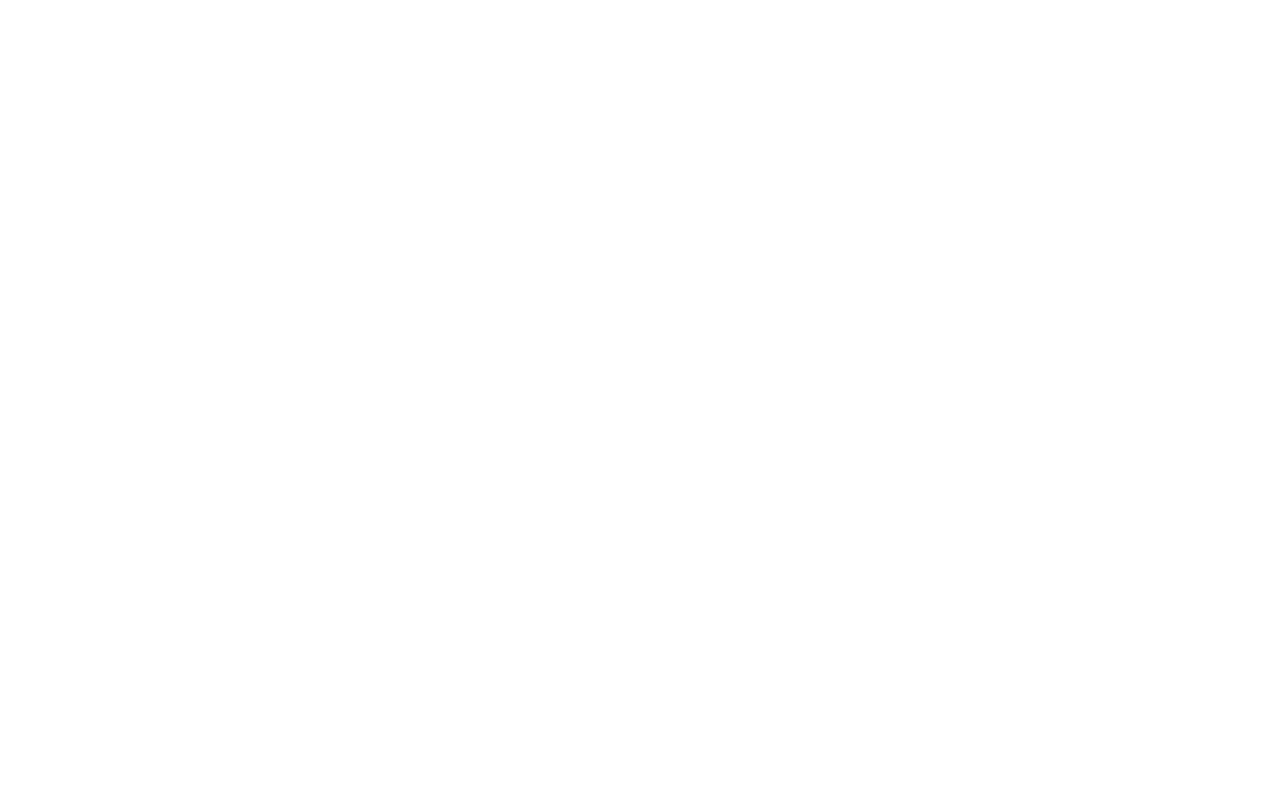
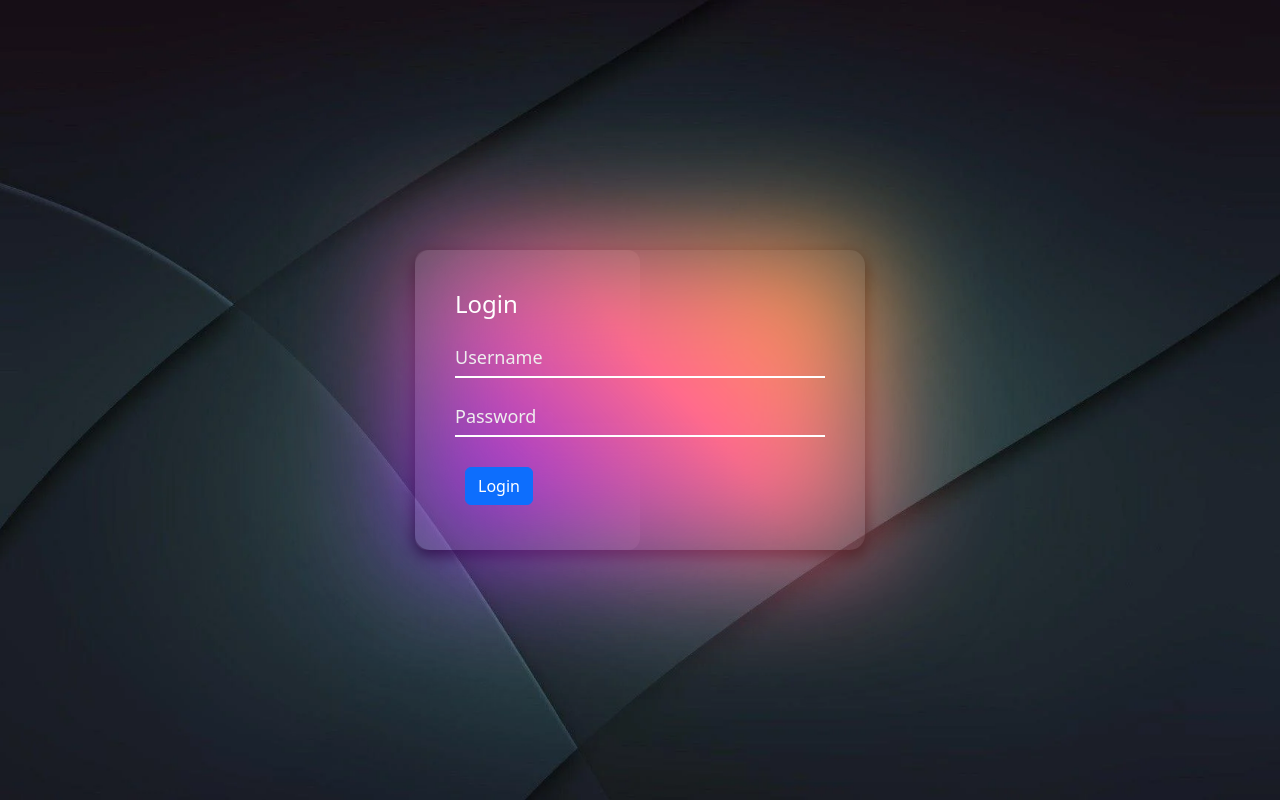
Before and after one commit to Ved364/Router-navigator-practice-proj, a React (Vite) app: page /login in a window 1280 px wide. Before the commit this address had no page. Built offline with nearby package versions, Linux system fonts and the light colour scheme.

Commit message:
Add login form.

```diff
--- a/src/App.tsx
+++ b/src/App.tsx
@@ -7,12 +7,14 @@
 
 import Albums from "./Dcomponents/Albums";
 import AlbumId from "./Dcomponents/AlbumId";
+import Login from "./components/Login";
 
 function App() {
   return (
     <>
       <BrowserRouter>
         <Routes>
+          <Route path="/login" element={<Login />} />
           <Route path="/" element={<Home />} />
           <Route path="/users" element={<Users />} />
           <Route path="/user/:id" element={<UserDetails />} />
--- /dev/null
+++ b/src/components/GetItem.tsx
@@ -0,0 +1,11 @@
+type User = {
+  username: string;
+  email: string;
+  password: string;
+};
+const GetItem = (): User[] => {
+  const storedUser = localStorage.getItem("user");
+  return storedUser ? JSON.parse(storedUser) : [];
+};
+
+export default GetItem;
--- /dev/null
+++ b/src/components/Login.tsx
@@ -0,0 +1,78 @@
+import { useEffect, useState } from "react";
+import { useNavigate } from "react-router-dom";
+import GetItem from "./GetItem";
+
+type FormEvent = React.FormEvent<HTMLFormElement>;
+
+type User = {
+  email: string;
+  password: string;
+};
+
+const Login = () => {
+  const [, setLogin] = useState<boolean>(false);
+  const [, setData] = useState<User[]>([]);
+  const navigate = useNavigate();
+
+  useEffect(() => {
+    setData(GetItem());
+  }, []);
+
+  const handleLogin = (e: FormEvent) => {
+    e.preventDefault();
+    const email = (e.target as HTMLFormElement).email.value;
+    const password = (e.target as HTMLFormElement).password.value;
+    if (email && password) {
+      const users = GetItem();
+      for (const val of users) {
+        if (val.email.includes(email)) {
+          setLogin(true);
+          if (val.email === email && val.password === password) {
+            localStorage.setItem("currentUser", JSON.stringify(val));
+            navigate("/");
+          } else if (val.email !== email) {
+            alert(`${email} does not exist`);
+          } else {
+            alert("Password is incorrect");
+          }
+          return;
+        }
+      }
+      alert("User doesnot exist. Please Signup.");
+    }
+  };
+  return (
+    <div className="loginPageBackground">
+      <div className="loginContainer">
+        <div className="form">
+          <h2>Login</h2>
+          <form onSubmit={handleLogin}>
+            <div className="inputBox">
+              <input
+                type="email"
+                name="email"
+                required
+                placeholder="Username"
+              />
+            </div>
+            <div className="inputBox">
+              <input
+                type="password"
+                name="password"
+                required
+                placeholder="Password"
+              />
+            </div>
+            <div className="inputBox">
+              <button type="submit" className="btn btn-primary">
+                Login
+              </button>
+            </div>
+          </form>
+        </div>
+      </div>
+    </div>
+  );
+};
+
+export default Login;
--- a/src/components/Users.tsx
+++ b/src/components/Users.tsx
@@ -55,7 +55,7 @@
   }, []);
   return (
     <div className="userBackground UserBackgroundImg">
-      <div className="buttonStyle">
+      <div className="UsersButton">
         <button
           type="button"
           className="btn btn-primary"
@@ -63,7 +63,7 @@
         >
           Back
         </button>
-        <div className="d-flex gap-3">
+        <div>
           {names.map((itemName, i) => (
             <button
               key={i}
--- a/src/index.css
+++ b/src/index.css
@@ -63,8 +63,12 @@
   height: 4vh;
   background-size: cover;
   padding: 15px;
+}
+
+.UsersButton {
   display: flex;
   justify-content: space-between;
+  padding: 10px;
 }
 
 .postBackgroundImg {
@@ -92,3 +96,101 @@
   justify-content: center;
   align-items: center;
 }
+
+.loginPageBackground {
+  background-image: url('./assets/Login.webp');
+  height: 100vh;
+  background-size: cover;
+  background-repeat: no-repeat;
+  background-position: center center;
+  margin: 0;
+  padding: 0;
+  display: flex;
+  justify-content: center;
+  align-items: center;
+}
+
+.loginContainer {
+  position: relative;
+  width: 450px;
+  height: 300px;
+  background: rgba(255, 255, 255, 0.05);
+  box-shadow: 0 5px 15px rgba(0, 0, 0, 1);
+  border-radius: 15px;
+}
+
+.loginContainer:before {
+  content: '';
+  position: absolute;
+  top: 0;
+  left: 0;
+  width: 50%;
+  height: 100%;
+  border-radius: 12px;
+  background: rgba(255, 255, 255, 0.1);
+  pointer-events: none;
+}
+
+.loginContainer:after {
+  content: '';
+  position: absolute;
+  top: -5px;
+  left: -5px;
+  right: -5px;
+  bottom: -5px;
+  background: linear-gradient(45deg, #ff0047, #6eff00);
+  pointer-events: none;
+  animation: animate 10s linear infinite;
+}
+
+@keyframes animate {
+  0% {
+      filter: blur(60px) hue-rotate(0deg);
+  }
+  100% {
+      filter: blur(60px) hue-rotate(360deg);
+  }
+}
+
+.form {
+  position: absolute;
+  width: 100%;
+  height: 100%;
+  padding: 40px;
+  box-sizing: border-box;
+  z-index: 1;
+}
+
+.form h2 {
+  margin: 0;
+  padding: 0;
+  color: white;
+  font-size: 24px;
+}
+
+.form .inputBox {
+  width: 100%;
+  margin-top: 20px;
+}
+
+.form .inputBox input {
+  width: 100%;
+  background: transparent;
+  border: none;
+  border-bottom: 2px solid #fff;
+  font-size: 18px;
+  color: #fff;
+  padding: 5px 0;
+}
+
+::placeholder {
+  color: #eee;
+}
+
+.form .inputBox input[type="submit"] {
+  background: #fff;
+  color: #000;
+  border: none;
+  font-weight: 900;
+  width: 100px;
+}
```
Also changed, not shown: src/assets/Login.webp (added), 1 other file (tests, documents, lock files or other folders).
